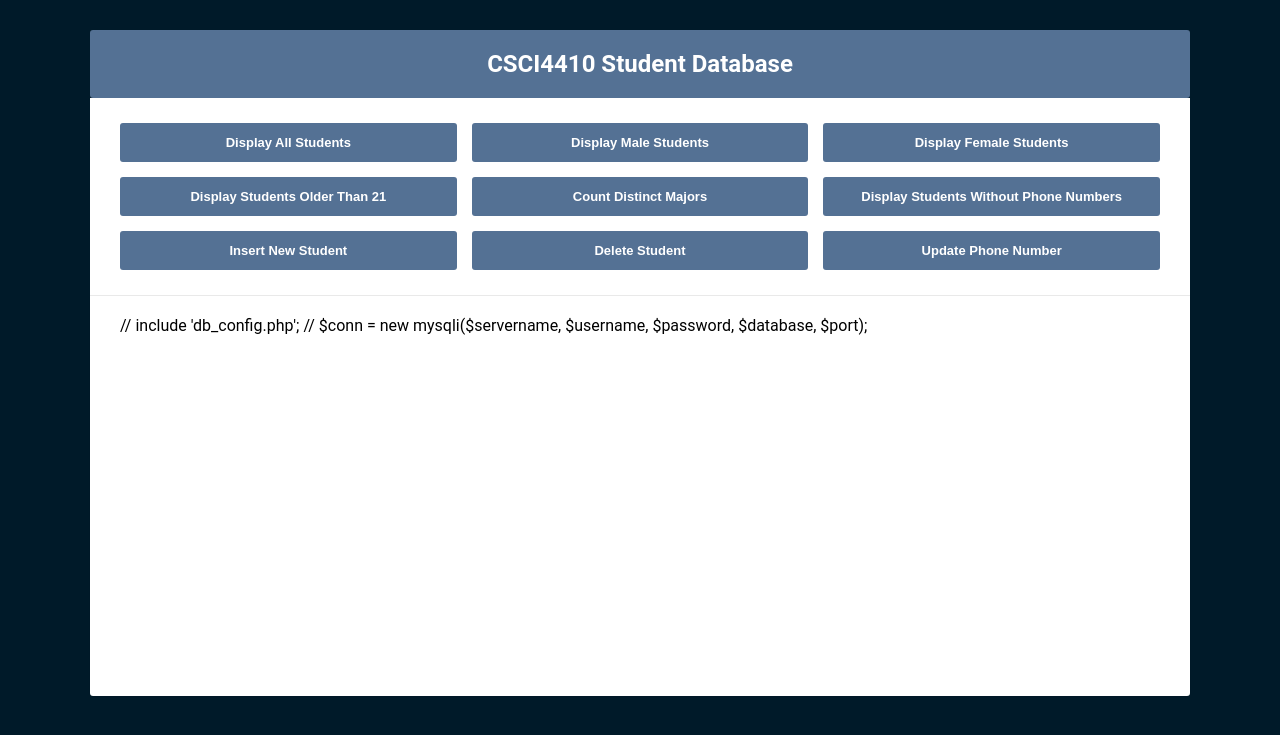
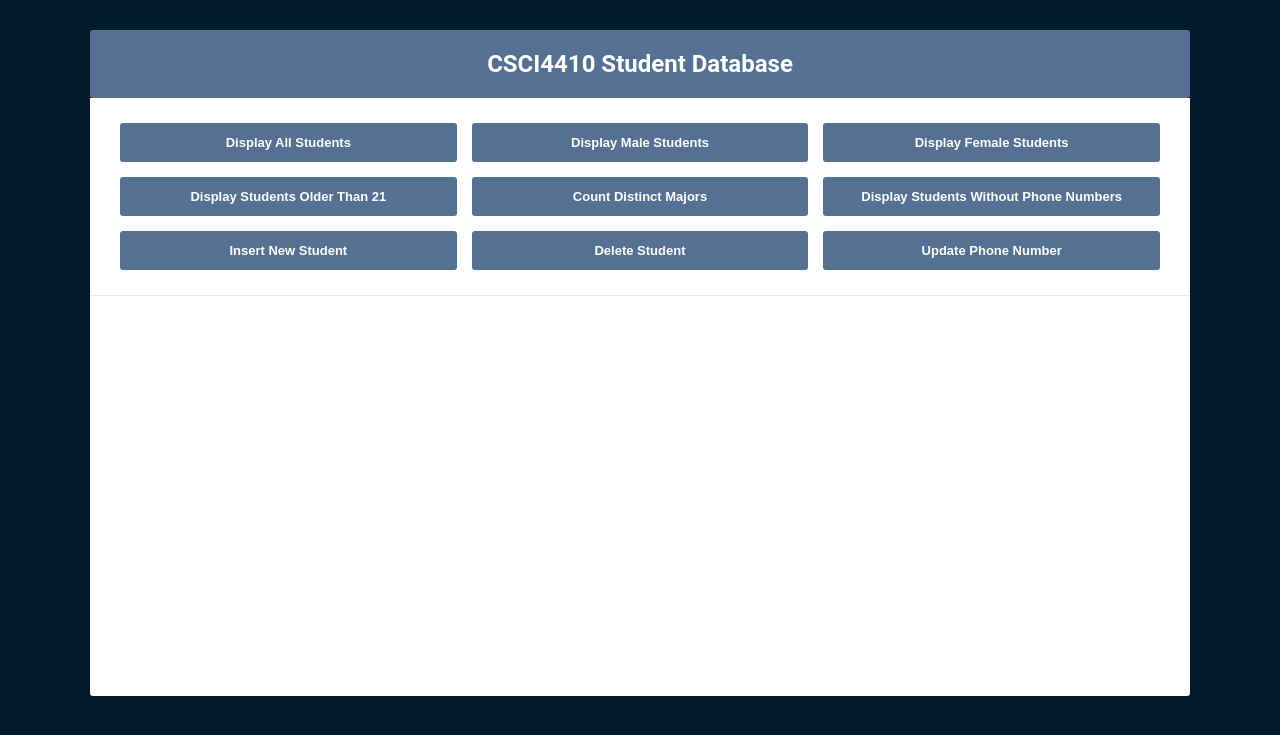
Before and after one commit to heatherjholt/PHP-Student-Database, a PHP site: page / in a window 1280 px wide. Shown: the top 735 px of the page. Run offline with PHP 8.4, Linux system fonts and the light colour scheme.

Commit message:
Update index.php

```diff
--- a/index.php
+++ b/index.php
@@ -25,10 +25,7 @@
     </div>
 
 <div class="results-area">
-        // include 'db_config.php';
-
-        // $conn = new mysqli($servername, $username, $password, $database, $port);
-        <?php
+    <?php
     $servername = getenv('DB_HOST');
     $username = getenv('DB_USERNAME');
     $password = getenv('DB_PASSWORD');
```
